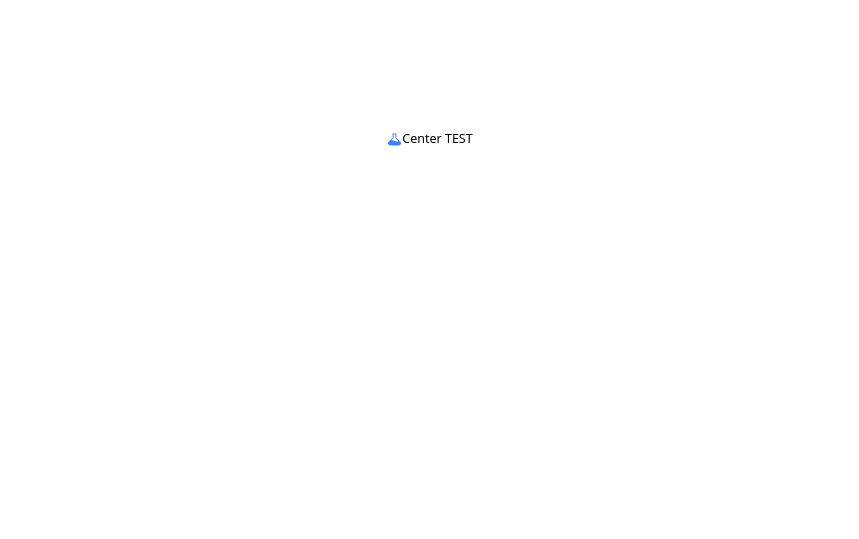
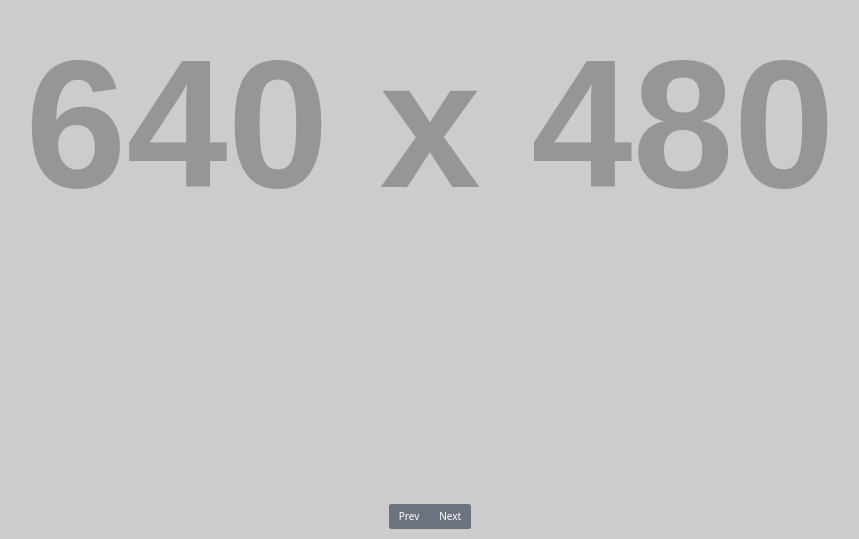
Before and after one commit to Brismun/hempcrete, a React (Vite) app: page / in a window 1280 px wide. Shown: the part 261-800 px from the top of the page, without its empty margins (210-1069 px from the left). Built offline with nearby package versions, Linux system fonts and the light colour scheme.

Commit message:
gallery v 1.0

```diff
--- a/src/App.jsx
+++ b/src/App.jsx
@@ -1,13 +1,11 @@
 import React from "react";
+import Gallery from "./components/Gallery/gallery";
 import { BeakerIcon } from "@heroicons/react/24/solid";
 
 const App = () => {
   return (
     <div className="min-h-screen min-w-full	">
-      <div className="flex items-center justify-center min-h-screen">
-        <BeakerIcon className="h-6 w-6 text-blue-500" />
-        <h1 className="text-xl">Center TEST</h1>
-      </div>
+      <Gallery />
     </div>
   );
 };
--- /dev/null
+++ b/src/components/Gallery/gallery.jsx
@@ -0,0 +1,48 @@
+import React, { useState } from "react";
+
+const Gallery = () => {
+  const [currentIndex, setCurrentIndex] = useState(0);
+  const images = [
+    "https://via.placeholder.com/640x480?text=Image+1",
+    "https://via.placeholder.com/640x480?text=Image+2",
+    "https://via.placeholder.com/640x480?text=Image+3",
+    "https://via.placeholder.com/640x480?text=Image+4",
+    "https://via.placeholder.com/640x480?text=Image+5",
+  ];
+  function prev() {
+    setCurrentIndex((currentIndex) =>
+      currentIndex === 0 ? images.length - 1 : currentIndex - 1
+    );
+  }
+
+  function next() {
+    setCurrentIndex((currentIndex) =>
+      currentIndex === images.length - 1 ? 0 : currentIndex + 1
+    );
+  }
+  return (
+    <div className="relative w-full h-screen">
+      <img
+        src={images[currentIndex]}
+        alt={`Image ${currentIndex + 1}`}
+        className="w-full h-full object-cover"
+      />
+      <div className="absolute bottom-0 w-full flex justify-center mb-4">
+        <button
+          onClick={prev}
+          className="bg-gray-500 hover:bg-gray-600 text-white py-2 px-4 rounded-l"
+        >
+          Prev
+        </button>
+        <button
+          onClick={next}
+          className="bg-gray-500 hover:bg-gray-600 text-white py-2 px-4 rounded-r"
+        >
+          Next
+        </button>
+      </div>
+    </div>
+  );
+};
+
+export default Gallery;
--- a/src/components/navbar.jsx
+++ b/src/components/navbar.jsx
@@ -1,7 +1 @@
-import React from "react";
-
-const navbar = () => {
-  return <div>navbar</div>;
-};
-
-export default navbar;
+import { useState, useEffect } from "react";
```
